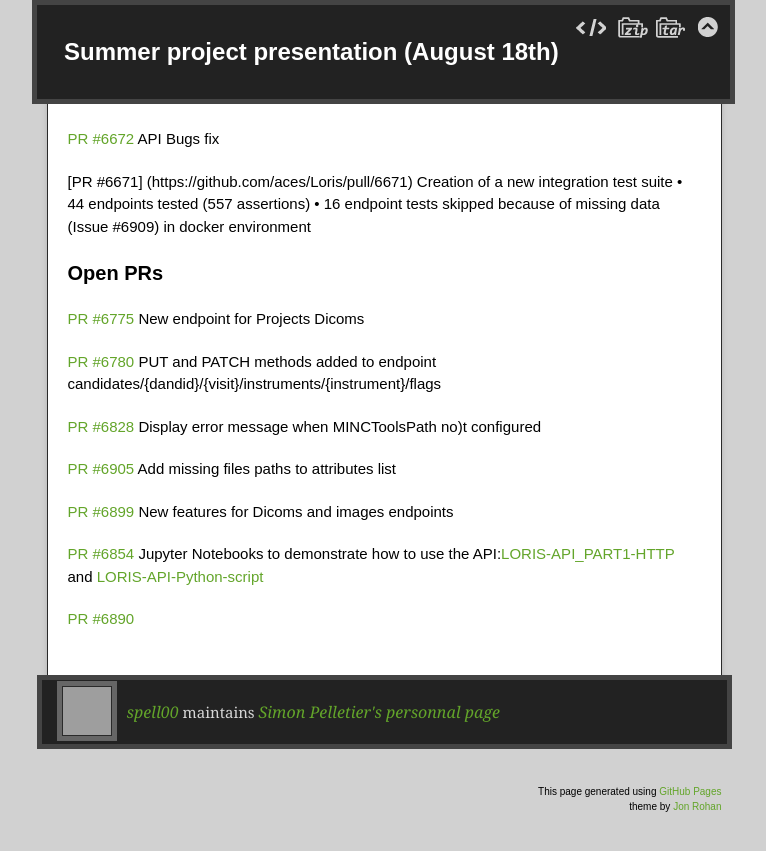
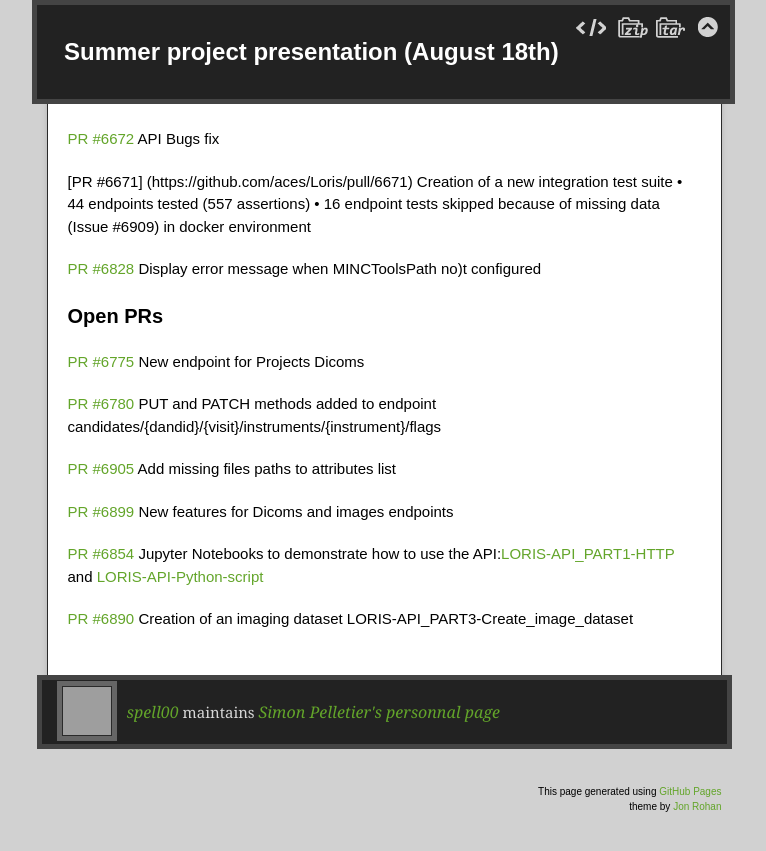
Before and after one commit to spell00/spell.github.io, a Jekyll site: the page built from pages/gsoc-2020.md, in a window 1280 px wide and 900 px high, scrolled down 1573 px. Shown: the top 851 px of the window, without its empty margins (256-1022 px from the left). Built offline with Jekyll 4.4.1, drawn with Linux system fonts in a browser that asks for light colours; our own code applies the rules of GitHub Pages for plain Markdown files; grey boxes are pictures that could not be loaded.

Commit message:
change a PR from opened to merged

```diff
--- a/pages/gsoc-2020.md
+++ b/pages/gsoc-2020.md
@@ -27,7 +27,7 @@ Christine Rogers, Xavier Lecours-Boucher
 4) Writing the documentation <br/>
 5) Provide comprehensive tutorials in Jupyter notebooks as examples of how to use the API new endpoints
 
-### EXTRA
+### Extra(?)
 Developping a whole new integration tests suite for the API was not planned in the proposed project for the summer. The propoal included writing tests for the endpoints I would create, but it was not mentionned in the proposal I would be writing the whole integration test suite, even for the more than 60 already existing endpoints, with all the difficulties that come with starting the test suite. The plan was to write the tests immediatly when I create new endpoints, which after creating the integration test suite will be quite easy. What has taken a very long time was not in the writing of the tests themselves, but how to connect to the API successfully using the scripts for testing that already exist. Still, it has been an enriching experience, but this extra work turned out to be one of my main contribution for the summer.
 
 ### Project Description and Overview
@@ -61,12 +62,10 @@ setting up loris, the data. Getting to know how to
 
 [PR #6780](https://github.com/aces/Loris/pull/6775) PUT and PATCH methods added to endpoint candidates/{dandid}/{visit}/instruments/{instrument}/flags
 
-[PR #6828](https://github.com/aces/Loris/pull/6828) Display error message when MINCToolsPath no)t configured
-
 [PR #6905](https://github.com/aces/Loris/pull/6905) Add missing files paths to attributes list
 
 [PR #6899](https://github.com/aces/Loris/pull/6899) New features for Dicoms and images endpoints
 
 [PR #6854](https://github.com/aces/Loris/pull/6854) Jupyter Notebooks to demonstrate how to use the API:[LORIS-API\_PART1-HTTP](https://colab.research.google.com/github/spell00/Loris/blob/2020-07-20-jupyterApiPart2/docs/notebooks/LORIS-API_Part1-HTTP.ipynib) and [LORIS-API-Python-script](https://colab.research.google.com/github/spell00/Loris/blob/2020-07-20-jupyterApiPart2/docs/notebooks/LORIS-API_Part2-Python-script.ipynb)
 
-[PR #6890](https://github.com/aces/Loris/pull/6905 Creation of an imaging dataset []LORIS-API_PART3-Create_image_dataset)
+[PR #6890](https://github.com/aces/Loris/pull/6905) Creation of an imaging dataset LORIS-API_PART3-Create_image_dataset
```
Also changed, not shown: other parts of pages/gsoc-2020.md (+1 -0 lines).
